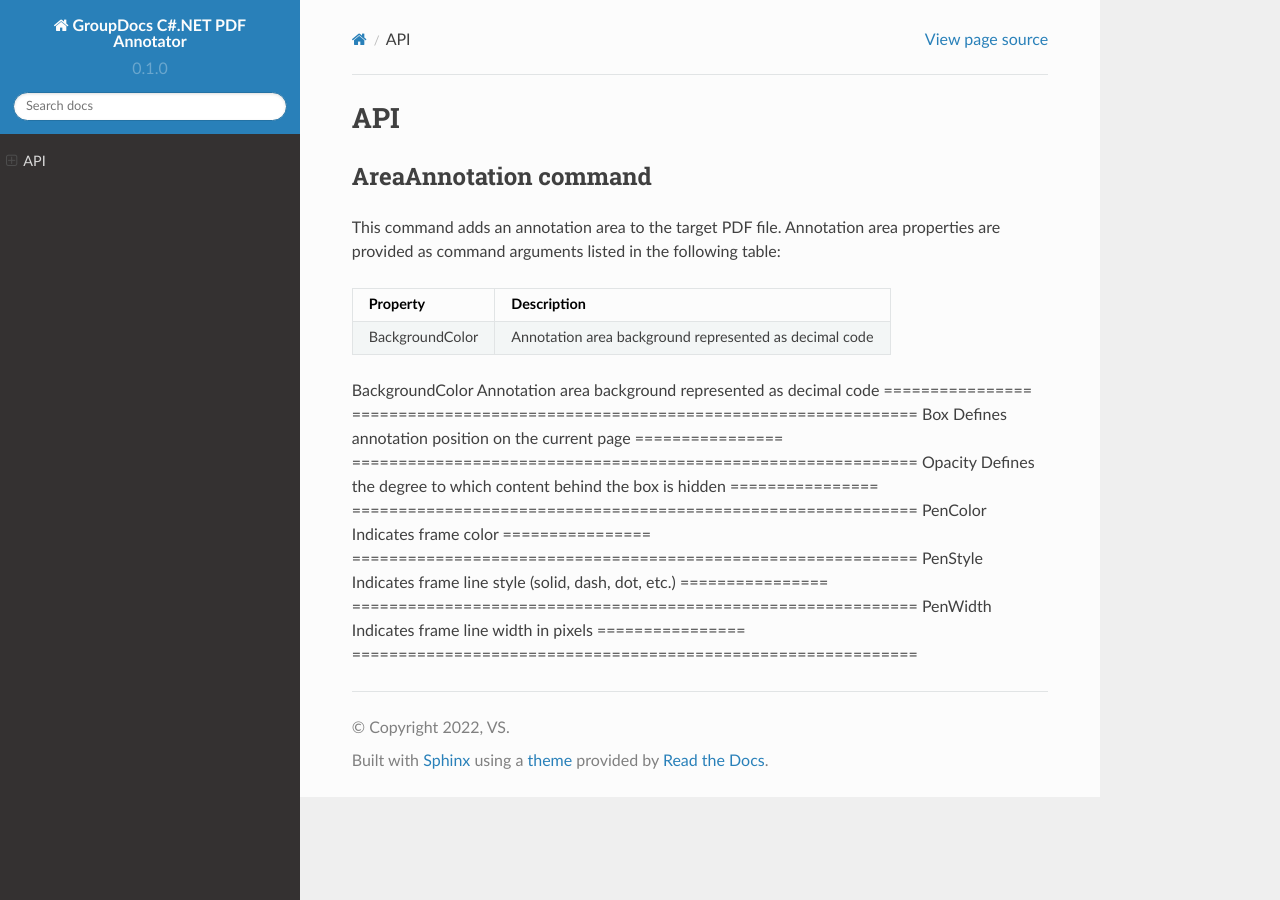
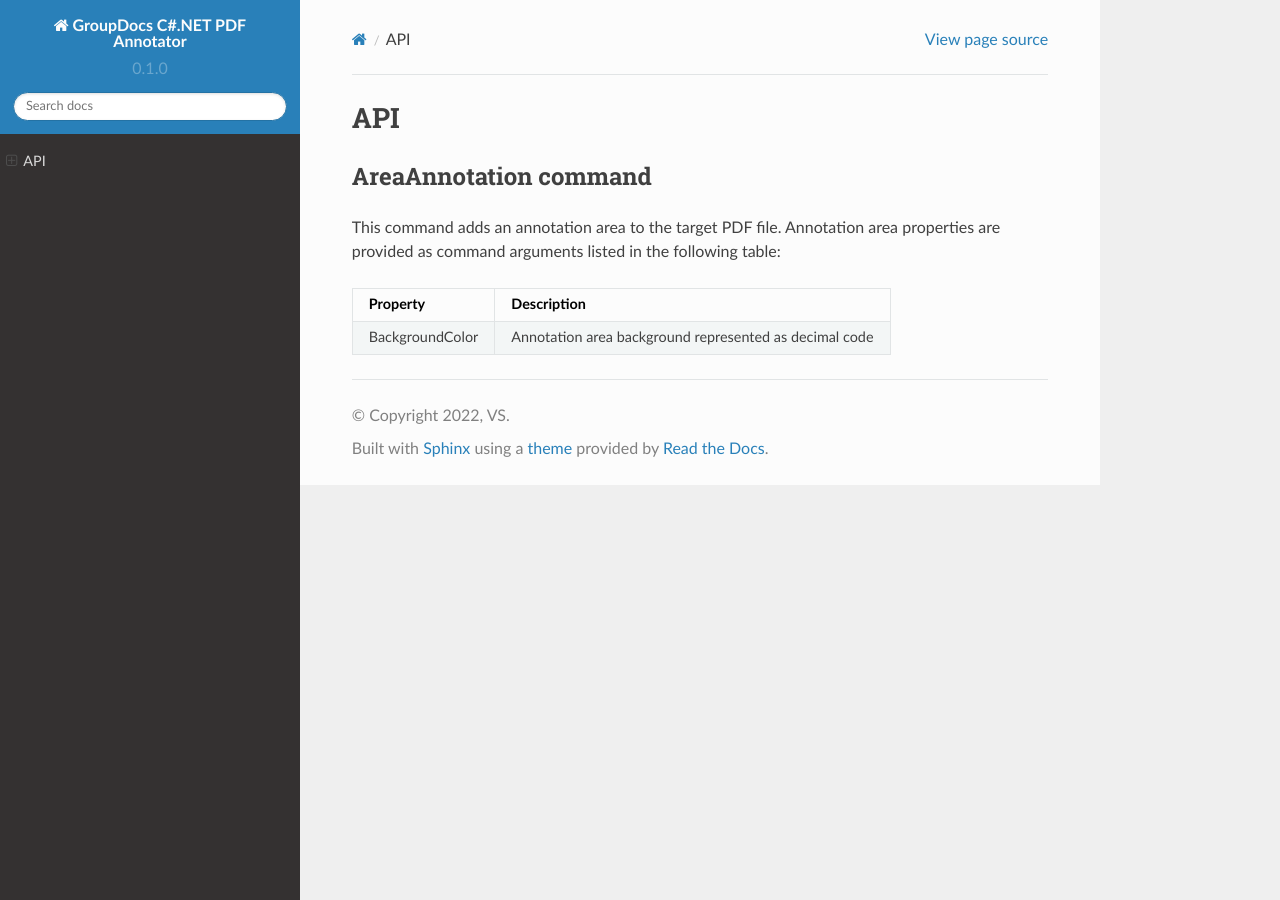
Before and after one commit to vadimsteckler1/asposetest, a Sphinx documentation site: the page built from docs/source/api.rst, in a window 1280 px wide. Built offline with Sphinx 7.4.7 and the Read the Docs theme 2.0.0, drawn with Linux system fonts in a browser that asks for light colours.

Commit message:
Update api.rst

```diff
--- a/docs/source/api.rst
+++ b/docs/source/api.rst
@@ -12,15 +12,3 @@ Property          Description
 ================  =============================================================
 BackgroundColor   Annotation area background represented as decimal code
 ================  =============================================================
-BackgroundColor   Annotation area background represented as decimal code
-================  =============================================================
-Box               Defines annotation position on the current page
-================  =============================================================
-Opacity           Defines the degree to which content behind the box is hidden
-================  =============================================================
-PenColor          Indicates frame color
-================  =============================================================
-PenStyle          Indicates frame line style (solid, dash, dot, etc.)
-================  =============================================================
-PenWidth          Indicates frame line width in pixels
-================  =============================================================
```
